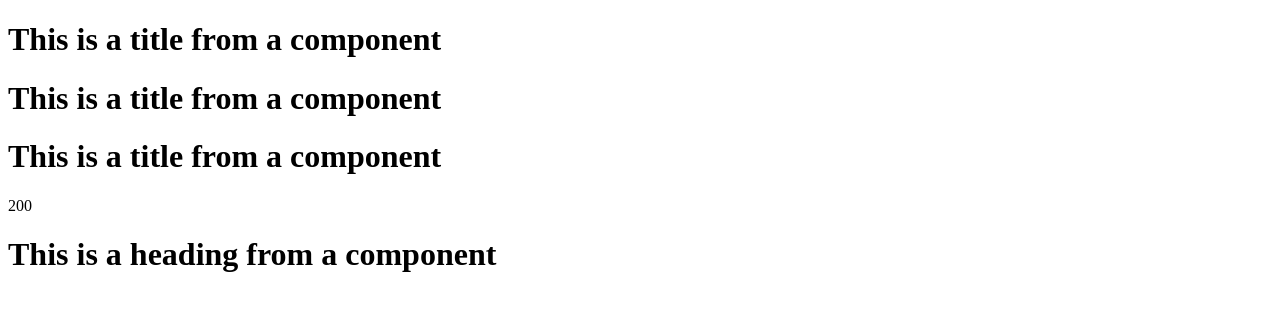
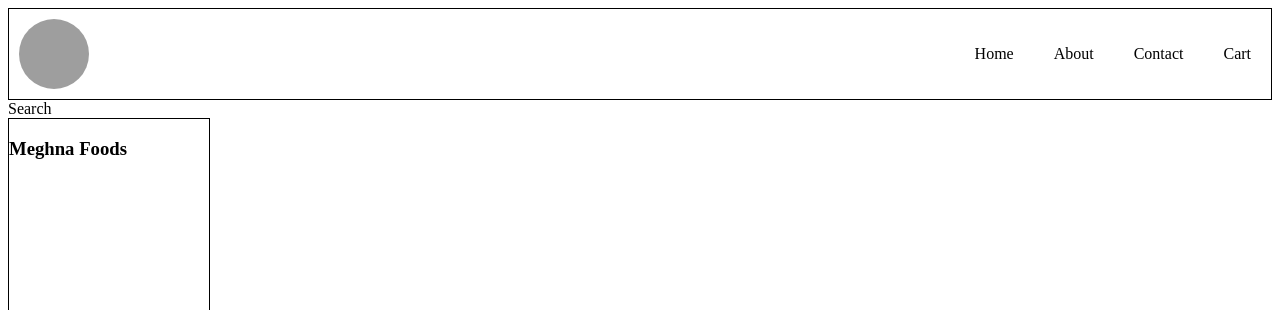
Before and after one commit to anshuananddev/react-learning, a React (Vite) app: page / in a window 1280 px wide. Shown: the top 310 px of the page. Built offline with nearby package versions, Linux system fonts and the light colour scheme; grey boxes are pictures that could not be loaded.

Commit message:
Beautifying Food App

```diff
--- a/App.js
+++ b/App.js
@@ -1,29 +1,50 @@
 import React from "react";
 import ReactDOM from "react-dom/client";
 
-// JSX -> HTML/XML like syntax
-// Babel Transpiler -> Transpile JSX to React.createElement() calls - present as part of parcel bundler
-const heading = (
-  <h1 id="heading" className="headingClass">
-    Namaste React 🚗
-  </h1>
-);
-// React Functional Component
-const number = 100;
-const Title = () => <h1> This is a title from a component </h1>;
-const HeadingComponent = () => {
-  return (
-    <>
-      {Title()}
-      <Title />
-      <Title></Title>
-      {number + 100}
-      <h1> This is a heading from a component </h1>
-    </>
-  );
-};
+const Header = () => {
+    return (
+        <div className="header">
+            <div className="logo-container">
+                <img className="logo" src="https://cdn.dribbble.com/userupload/14683000/file/original-a9a8ef8e6c89a6a25ae297b21245680c.jpg?resize=1024x768&vertical=center"/>
+            </div>
+            <div className="nav-items">
+                <ul>
+                    <li>Home</li>
+                    <li>About</li>
+                    <li>Contact</li>
+                    <li>Cart</li>
+                </ul>
+            </div>
+        </div>
+    )
+}
+
+const RestaurantCard = () => {
+    return (
+        <div className="res-card">
+            <h3>Meghna Foods</h3>
+        </div>
+    )
+}
+
+const Body = () => {
+    return (
+        <div className="body">
+            <div className="search">Search</div>
+            <RestaurantCard />
+        </div>
+    )
+}
+
+const AppLayout = () => {
+    return (
+        <div className="app">
+            <Header />
+            <Body />
+        </div>
+    )
+}
 
 const root = ReactDOM.createRoot(document.getElementById("root"));
 
-console.log(heading);
-root.render(<HeadingComponent />);
+root.render(<AppLayout />);
--- a/index.css
+++ b/index.css
@@ -1,20 +1,35 @@
-#heading {
-    color: red;
-}
-#smallerHeading {
-    color: orange;
+.header {
+  display: flex;
+  justify-content: space-between;
+  border: 1px solid black;
+  /* align-items: center; */
 }
 
-#parent {
-    border-style: solid;
-    border-width: 2px;
-    border-color: blue;
+.logo {
+  width: 70px;
+  height: 70px;
+  display: block;
+  border-radius: 60%;
 }
 
-#child {
-    border-style: solid;
-    border-width: 2px;
-    border-color: green;
-    margin: 5px;
-    text-align: center;
+.logo-container {
+    display: flex;
+    align-items: center;
+    padding: 0px 10px;
 }
+
+.nav-items > ul {
+    display: flex;
+    list-style-type: none
+}
+
+.nav-items > ul > li {
+    padding: 10px;
+    margin: 10px;
+}
+
+.res-card {
+    width:200px ;
+    height: 300px;
+    border: 1px solid black;
+}
```
